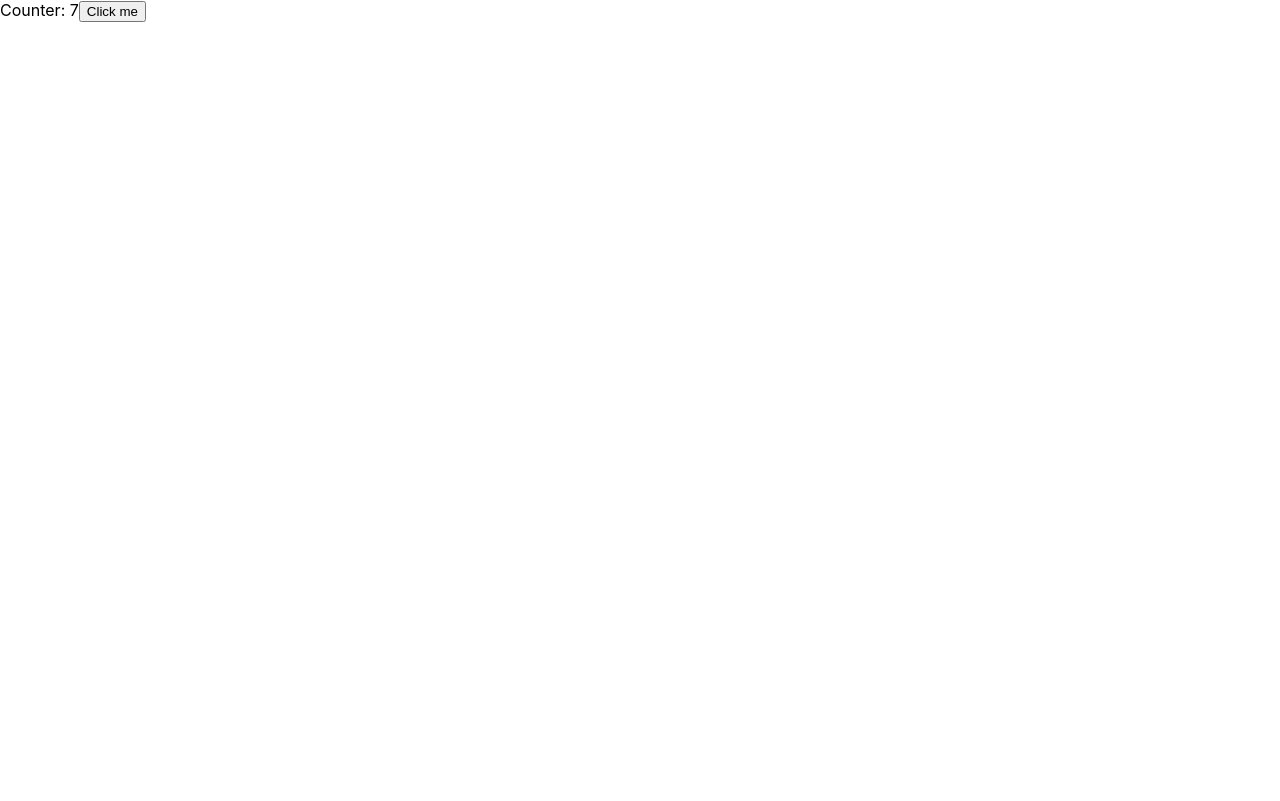
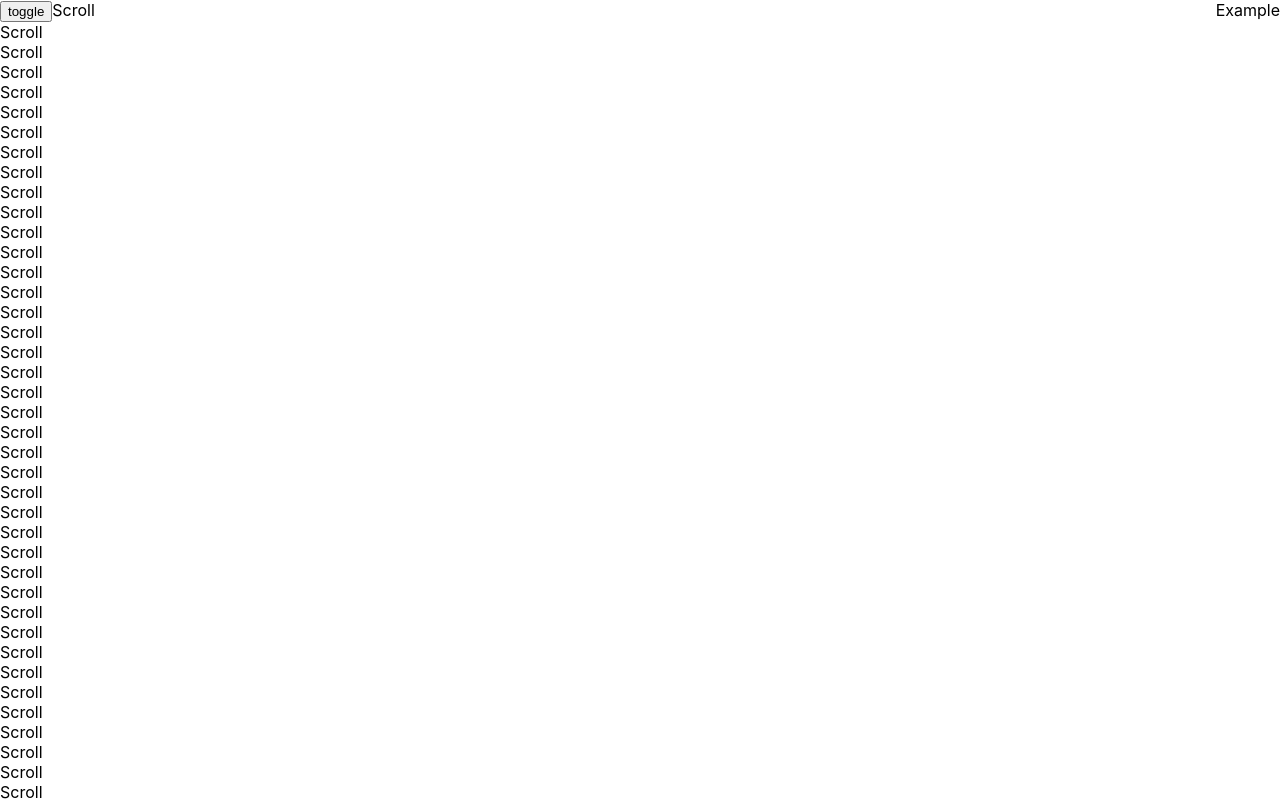
Before and after one commit to Nimaear/training-series-1, a React (Create React App) app: page / in a window 1280 px wide. Shown: the top 801 px of the page. Built offline with nearby package versions, Linux system fonts and the light colour scheme.

Commit message:
Add example for useEffect

```diff
--- a/src/App.tsx
+++ b/src/App.tsx
@@ -1,35 +1,205 @@
 import React, { useState, useCallback, useEffect } from "react";
 import Button from "./components/Button";
+import Example from "./components/Example";
 
 // useState
 // useCallback
 // useEffect
 
 const App: React.FC = () => {
-  const [counter, setCounter] = useState(0);
-
-  // setInterval(() => {
-  //   setCounter(counter + 1);
-
-  const increase = useCallback(() => {
-    setCounter(counter + 1);
-  }, [counter]);
-
-  useEffect(() => {
-    setTimeout(() => {
-      increase();
-    }, 1000);
-  });
-
-  const clickH = useCallback(() => {
-    console.log("hello");
-  }, [increase]);
+  const [show, setShow] = useState(true);
 
   console.log("App is rerendering");
   return (
     <div className="App">
-      Counter: {counter}
-      <Button onClick={clickH} content="Click me" />
+      <Button content="toggle" onClick={() => setShow(!show)} />
+      {show && <Example message="the window" />}
+      Scroll
+      <br />
+      Scroll
+      <br />
+      Scroll
+      <br />
+      Scroll
+      <br />
+      Scroll
+      <br />
+      Scroll
+      <br />
+      Scroll
+      <br />
+      Scroll
+      <br />
+      Scroll
+      <br />
+      Scroll
+      <br />
+      Scroll
+      <br />
+      Scroll
+      <br />
+      Scroll
+      <br />
+      Scroll
+      <br />
+      Scroll
+      <br />
+      Scroll
+      <br />
+      Scroll
+      <br />
+      Scroll
+      <br />
+      Scroll
+      <br />
+      Scroll
+      <br />
+      Scroll
+      <br />
+      Scroll
+      <br />
+      Scroll
+      <br />
+      Scroll
+      <br />
+      Scroll
+      <br />
+      Scroll
+      <br />
+      Scroll
+      <br />
+      Scroll
+      <br />
+      Scroll
+      <br />
+      Scroll
+      <br />
+      Scroll
+      <br />
+      Scroll
+      <br />
+      Scroll
+      <br />
+      Scroll
+      <br />
+      Scroll
+      <br />
+      Scroll
+      <br />
+      Scroll
+      <br />
+      Scroll
+      <br />
+      Scroll
+      <br />
+      Scroll
+      <br />
+      Scroll
+      <br />
+      Scroll
+      <br />
+      Scroll
+      <br />
+      Scroll
+      <br />
+      Scroll
+      <br />
+      Scroll
+      <br />
+      Scroll
+      <br />
+      Scroll
+      <br />
+      Scroll
+      <br />
+      Scroll
+      <br />
+      Scroll
+      <br />
+      Scroll
+      <br />
+      Scroll
+      <br />
+      Scroll
+      <br />
+      Scroll
+      <br />
+      Scroll
+      <br />
+      Scroll
+      <br />
+      Scroll
+      <br />
+      Scroll
+      <br />
+      Scroll
+      <br />
+      Scroll
+      <br />
+      Scroll
+      <br />
+      Scroll
+      <br />
+      Scroll
+      <br />
+      Scroll
+      <br />
+      Scroll
+      <br />
+      Scroll
+      <br />
+      Scroll
+      <br />
+      Scroll
+      <br />
+      Scroll
+      <br />
+      Scroll
+      <br />
+      Scroll
+      <br />
+      Scroll
+      <br />
+      Scroll
+      <br />
+      Scroll
+      <br />
+      Scroll
+      <br />
+      Scroll
+      <br />
+      Scroll
+      <br />
+      Scroll
+      <br />
+      Scroll
+      <br />
+      Scroll
+      <br />
+      Scroll
+      <br />
+      Scroll
+      <br />
+      Scroll
+      <br />
+      Scroll
+      <br />
+      Scroll
+      <br />
+      Scroll
+      <br />
+      Scroll
+      <br />
+      Scroll
+      <br />
+      Scroll
+      <br />
+      Scroll
+      <br />
+      Scroll
+      <br />
+      Scroll
+      <br />
     </div>
   );
 };
--- /dev/null
+++ b/src/components/Example.tsx
@@ -0,0 +1,29 @@
+import React, { useEffect, useState, useCallback } from "react";
+
+interface ExampleProps {
+  message: string;
+}
+
+const Example: React.FC<ExampleProps> = ({ message }) => {
+  const [counter, setCounter] = useState(0);
+
+  const increase = useCallback(() => {
+    setCounter(counter + 1);
+    console.log("scroollllll", message, counter);
+  }, [setCounter, counter]);
+
+  useEffect(() => {
+    const myHandler = () => {
+      increase();
+    };
+    window.addEventListener("scroll", myHandler);
+
+    return () => {
+      window.removeEventListener("scroll", myHandler);
+    };
+  }, [increase]);
+
+  return <div style={{ position: "absolute", top: 0, right: 0 }}>Example</div>;
+};
+
+export default Example;
```
